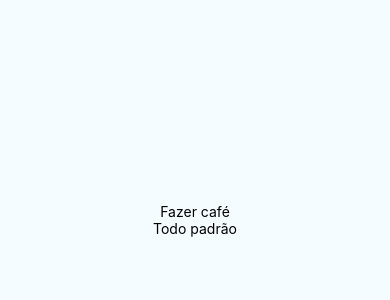
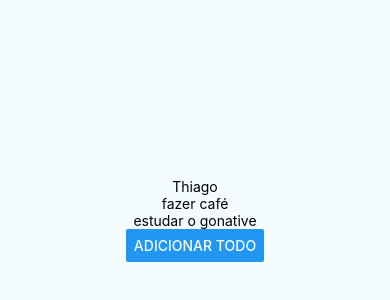
Before and after one commit to thiagonovato/bootcamp-modulo1-gonative, a React Native app: screen / in a window 390 px wide. Shown: the part 202-502 px from the top of the page. Built offline with nearby package versions, Linux system fonts and the light colour scheme.

Commit message:
conceito de estado e imutabilidade

```diff
--- a/src/index.js
+++ b/src/index.js
@@ -1,14 +1,31 @@
 import React, { Component } from "react";
-import { Platform, StyleSheet, Text, View } from "react-native";
+import { Platform, StyleSheet, Text, View, Button } from "react-native";
 
 import Todo from "./components/Todo";
 
 export default class App extends Component {
+  state = {
+    usuario: "Thiago",
+    todos: [
+      { id: 0, text: "fazer café" },
+      { id: 1, text: "estudar o gonative" }
+    ]
+  };
+
+  addTodo = () => {
+    this.setState({
+      todos: [...this.state.todos, { id: Math.random(), text: "Novo todo" }]
+    });
+  };
+
   render() {
     return (
       <View style={styles.container}>
-        <Todo title="Fazer café" />
-        <Todo />
+        <Text>{this.state.usuario}</Text>
+        {this.state.todos.map(todo => (
+          <Todo key={todo.id} title={todo.text} />
+        ))}
+        <Button title="Adicionar todo" onPress={this.addTodo} />
       </View>
     );
   }
```
